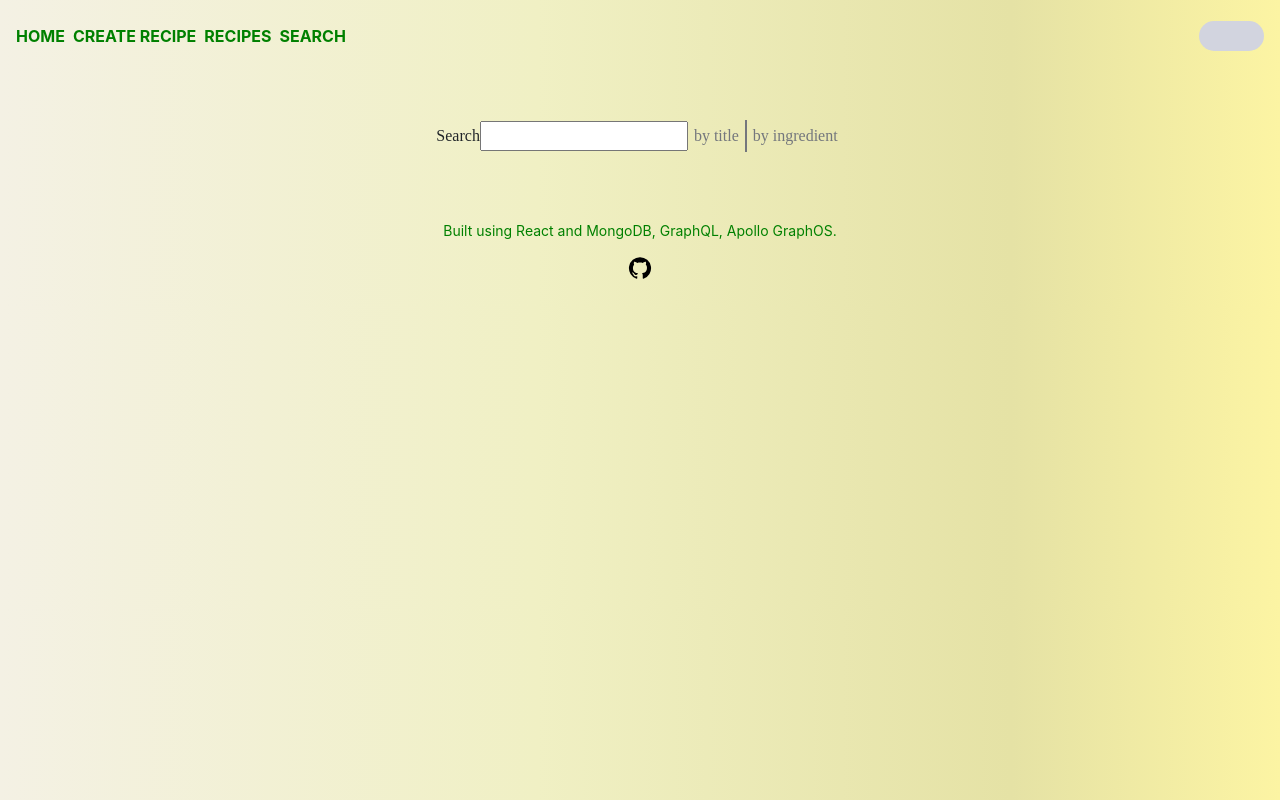
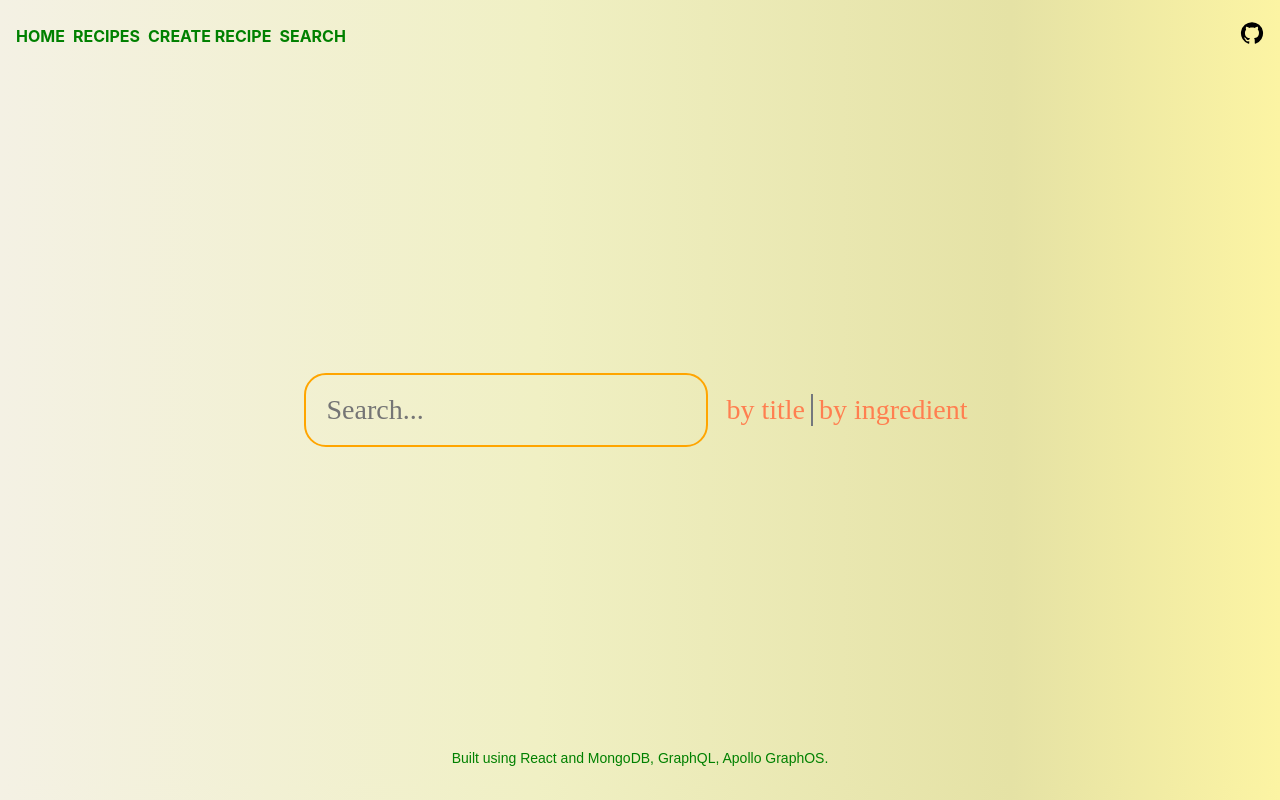
Before and after one commit to Feulife/My-cookbook, a React (Create React App) app in the folder client/: page /search in a window 1280 px wide. Built offline with nearby package versions, Linux system fonts and the light colour scheme.

Commit message:
MVP cookBook is ready - visualization & function is ok

```diff
--- a/client/src/components/Footer/Footer.jsx
+++ b/client/src/components/Footer/Footer.jsx
@@ -1,11 +1,6 @@
 import React from "react";
-import GitHub from "@mui/icons-material/GitHub";
 
 const Footer = () => {
-  const openGitHub = () => {
-    window.open("https://github.com");
-  };
-
   return (
     <>
       <div className="app_footer noselect">
@@ -44,9 +39,6 @@ const Footer = () => {
           </a>
           .
         </div>
-        <div onClick={openGitHub} className="github_icon">
-          <GitHub></GitHub>
-        </div>
       </div>
     </>
   );
--- a/client/src/components/Navbar/Navbar.jsx
+++ b/client/src/components/Navbar/Navbar.jsx
@@ -1,61 +1,36 @@
 import React, { useState } from "react";
 import { Link } from "react-router-dom";
+import GitHub from "@mui/icons-material/GitHub";
 
 const Navbar = () => {
   const [isChecked, setIsChecked] = useState(false);
 
-  const ChangeTheme = () => {
-    const currentTheme = document.documentElement.getAttribute("data-time");
-    let targetTheme = "light";
-
-    if (currentTheme === "light") {
-      targetTheme = "dark";
-      setIsChecked(true);
-      // console.log(targetTheme);
-    } else {
-      setIsChecked(false);
-    }
-
-    document.documentElement.setAttribute("data-time", targetTheme);
-    console.log(currentTheme);
+  const openGitHub = () => {
+    window.open("https://github.com");
   };
 
   return (
-    <div>
+    <>
       <nav className="app_navbar">
         <div className="navbar-nav mr-auto flex-row">
           <Link to="/" className="nav-link mr-2">
             <b>HOME</b>
           </Link>
-            <Link to="/create" className="nav-link mr-2">
-              <b>CREATE&nbsp;RECIPE</b>
-            </Link>
           <Link to="/titles" className="nav-link mr-2">
             <b>RECIPES</b>
+          </Link>
+          <Link to="/create" className="nav-link mr-2">
+            <b>CREATE RECIPE</b>
           </Link>
           <Link to="/search" className="nav-link mr-2">
             <b>SEARCH</b>
           </Link>
         </div>
-          <div className="switch">
-            <div className="toggle">
-              <label htmlFor="themeSwitch"></label>
-              <input
-                type="checkbox"
-                name="switch-theme"
-                id="themeSwitch"
-                onClick={ChangeTheme}
-                defaultChecked
-              />
-              <div className="toggle-bg"></div>
-              <div className="toggle-thumb">
-                <i className="fas fa-sun"></i>
-                <i className="fas fa-moon"></i>
-              </div>
-            </div>
+        <div onClick={openGitHub} className="github_icon">
+          <GitHub></GitHub>
         </div>
       </nav>
-    </div>
+    </>
   );
 };
 
--- a/client/src/components/Search.jsx
+++ b/client/src/components/Search.jsx
@@ -33,17 +33,18 @@ const Search = () => {
 
   return (
     <>
-      <div className="search">
-        <div className="search_change">Search</div>
-        <input type="text" onChange={(e) => setSearchValue(e.target.value)} />
+      {/* <div className="search"> */}
+      <div className="container-searchbar">
+        <input type="text" className="search-input"
+          placeholder="Search..." onChange={(e) => setSearchValue(e.target.value)} />
         <button
-          className={searchByTitle ? "btn_change onClick" : "btn_change"}
+          className= "btn_change"
           onClick={handleClickTitle}
         >
           by title
         </button>
         <button
-          className={!searchByTitle ? "btn_change onClick" : "btn_change"}
+          className="btn_change"
           onClick={handleClickIngredient}
         >
           by ingredient
--- a/client/src/index.css
+++ b/client/src/index.css
@@ -33,7 +33,7 @@ body {
    );
   transition: background 1s ease;
 }
-#eeeebf
+
 code {
   font-family: source-code-pro, Menlo, Monaco, Consolas, "Courier New", "Satisfy",
     monospace;
@@ -49,8 +49,17 @@ code {
   flex-direction: column;
   align-items: center;
   justify-content: center;
-  min-height: auto;
+  min-height: 84.5vh;
   padding: 3rem 1rem;
+}
+
+h1 {
+  font-size: 7vw;
+  font-family: "Satisfy", cursive;
+  background-image: linear-gradient(60deg, #E21143, #FFB03A
+  );
+  background-clip: text;
+  color: transparent;
 }
 
 .app_navbar {
@@ -67,49 +76,8 @@ code {
   text-decoration: double;
 }
 
-h1 {
-  font-size: 7vw;
-  font-family: "Satisfy", cursive;
-  background: linear-gradient(
-    to right,
-    #eea2a2 0%,
-    #bbc1bf 19%,
-    #57c6e1 42%,
-    #b49fda 79%,
-    #7ac5d8 100%
-  );
-  background-clip: text;
-  -webkit-background-clip: text;
-  -moz-background-clip: text;
-  animation: wave 2000ms ease alternate infinite;
-  transition: all 0.4s ease;
-  /* color: transparent; */
-  @keyframes wave {
-    0% {
-      background-position: 0 0;
-    }
-    100% {
-      background-position: 50vw 10px;
-    }
-  }
-}
-
-.recipe_logo {
-  margin-top: 10px;
-  width: 15vw;
-  -webkit-filter: drop-shadow(5px 0px 0px rgba(0, 0, 0, 0.6));
-  filter: drop-shadow(5px 0px 0px rgba(0, 0, 0, 0.6));
-}
-
 .gif_container {
   text-align: center;
-}
-
-.recipee_logos {
-  display: flex;
-  flex-direction: column;
-  align-items: center;
-  /* margin-left: 10px; */
 }
 
 .app_footer {
@@ -117,28 +85,19 @@ h1 {
   flex-direction: column;
   align-items: center;
   justify-content: center;
-  gap: 15px;
+  margin-bottom: 2vh;
   text-align: center;
   font-size: 14px;
 }
 
 .app_footer > :nth-child(1) {
-  margin-top: 20px;
   color: green;
+  font-family: sans-serif;
   text-decoration: double;
 }
-.app_footer > :nth-child(2) {
-  margin-bottom: 20px;
-}
 
-.github_icon,
-.app_footer {
+.github_icon {
   color: var(--colorPrimery);
-}
-
-.filter_items > div,
-label {
-  color: var(--filterHeading);
 }
 
 .github_icon:hover {
@@ -148,117 +107,6 @@ label {
 a {
   color: inherit;
   text-decoration: none;
-}
-
-.noselect {
-  -webkit-touch-callout: none;
-  -webkit-user-select: none;
-  -khtml-user-select: none;
-  -moz-user-select: none;
-  -ms-user-select: none;
-  user-select: none;
-}
-
-select {
-  color: var(--selectText);
-  background-color: var(--selectBg);
-}
-
-.switch {
-  display: flex;
-  align-items: center;
-}
-
-.switch .label {
-  flex: 1;
-  line-height: 30px;
-}
-
-.switch .toggle {
-  position: relative;
-}
-
-.switch .toggle label {
-  position: absolute;
-  display: inline-block;
-  width: 65px;
-  height: 30px;
-  z-index: 1;
-  border-radius: inherit;
-  cursor: pointer;
-}
-
-.switch .toggle input {
-  display: none;
-}
-
-.switch .toggle-bg {
-  margin-left: auto;
-  width: 65px;
-  height: 30px;
-  border-radius: 30px;
-  background: var(--toggle);
-}
-
-.switch .toggle-thumb {
-  position: absolute;
-  top: 2px;
-  left: 3px;
-}
-
-.switch .toggle-thumb i {
-  color: var(--textPri);
-  font-size: 1.1rem;
-  padding: 0.25rem;
-  border-radius: 50%;
-  background: var(--mainBg);
-  box-shadow: inset 0 0 7px var(--cardBg);
-}
-
-.switch .toggle-thumb .fa-sun {
-  opacity: 0;
-  z-index: 1;
-  transform: translateX(1px);
-  transition: all 0.5s;
-}
-
-.switch .toggle-thumb .fa-moon {
-  opacity: 1;
-  transform: translateX(-30px);
-  transition: all 0.55s;
-}
-
-.switch .toggle input[type="checkbox"]:checked ~ .toggle-thumb .fa-sun {
-  opacity: 1;
-  z-index: -1;
-  transform: translateX(34px);
-}
-
-.switch .toggle input[type="checkbox"]:checked ~ .toggle-thumb .fa-moon {
-  opacity: 0;
-  transform: translateX(4px);
-}
-
-@media screen and (max-width: 767px) {
-  .loading_gif {
-    width: 35%;
-  }
-  .recipe_logo {
-    width: 35vw;
-  }
-  .filter_container {
-    display: flex;
-    flex-direction: column;
-    width: 100w;
-    align-items: center;
-    margin: 7vh 0 5vh 0;
-    gap: 2vh 2vw;
-    justify-content: center;
-  }
-  select,
-  .filter_items > input {
-    width: 40vw;
-  }
 }
 
 .recipe_container {
@@ -288,7 +136,12 @@ select {
   min-width: 160px;
   text-align: center;
   box-shadow: 0 3px 15px rgba(0, 0, 0, 0.089);
-  background-color: #f5ee93;
+  background-image: linear-gradient(to right,
+  #f4f1e4 0%,
+  #f0f0c4 42%,
+  #e5e2a5 79%,
+  #fcf4a3 100%
+   );
 }
 
 h3 {
@@ -311,30 +164,13 @@ h3 {
 }
 
 .detail_wrapper button {
-  color: rgb(22, 22, 22);
   padding: 0.5rem;
   margin-top: 1rem;
   border: none;
   border-radius: 0.2rem;
   cursor: pointer;
-  background-color: rgba(0, 0, 0, 0.185);
-}
-
-.load_10 {
-  background-color: #76daff;
-  background-image: linear-gradient(315deg, #76daff 0%, #fcd000 74%);
-  border-radius: 6px;
-  border: 1px solid #c6c6c6;
-  color: #444;
-  padding: 0.5rem 1.5rem;
-  min-width: 5%;
-  margin-top: 1rem;
-  font-family: "Satisfy", cursive;
-}
-
-button:hover {
-  background-color: #ff0000;
-  background-image: linear-gradient(315deg, #ff0000 0%, #ffed00 74%);
+  background-color: #c6c6c6;
+  outline: none;
 }
 
 .titleinfo {
@@ -345,8 +181,6 @@ button:hover {
   margin: 0 25px;
   font-family: "Satisfy", cursive;
   background-image: aquamarine;
-  /* background-image: linear-gradient(
-    180deg, #2af598 0%, #009efd 100%); */
 }
 
 .recipeinfo:hover {
@@ -358,30 +192,46 @@ button:hover {
   );
 }
 
-.search {
-  display: flex;
-  flex-wrap: wrap;
-  align-items: center;
-  justify-content: center;
-  width: -webkit-fill-available;
-  width: -moz-available;
-  /* margin: 1vh; */
-  font-family: "Satisfy", cursive;
+.container-searchbar{
+    display: flex;
+    align-items: center;
+    justify-content: space-around;
+    font-size: 28px;
+    font-family: "Satisfy", cursive;
 }
 
-.search_change {
-  /* height: 100vh; */
-  justify-content: center;
-  align-items: center;
+.content-searchbar{
+    display: flex;
+    flex-direction: column;
+    justify-content: space-between;
+    align-items: center;
+}
+
+.search-input{
+    border-radius: 20px;
+    padding: 14px 20px;
+    border: orange;
+    background-color: var(--card);
+    color: #595F65;
+    width: 400px;
+    margin-right: 14px;
+}
+
+.search-input {
+    outline: 2px solid orange;
+}
+
+.inline-inp-btn{
+    margin-top: 20px;
+    display: flex;
+    align-items: center;
 }
 
 .btn_change {
   cursor: pointer;
-  box-sizing: border-box;
-  border: 0;
-  padding: auto;
+  border: none;
   line-height: 30px;
-  color: #74777d;
+  color: coral;
   background-color: transparent;
   outline: none;
 }
@@ -390,11 +240,10 @@ button:hover {
   border-right: 2px solid #74777d;
 }
 
-.clickOn {
-  text-decoration: double;
+.btn_change:hover {
   color: green;
 }
 
-.input_search {
-  border-radius: 0%;
+.container-searchbar button {
+  outline: none;
 }
```
Lines whose indentation alone changed are shown as unchanged.
